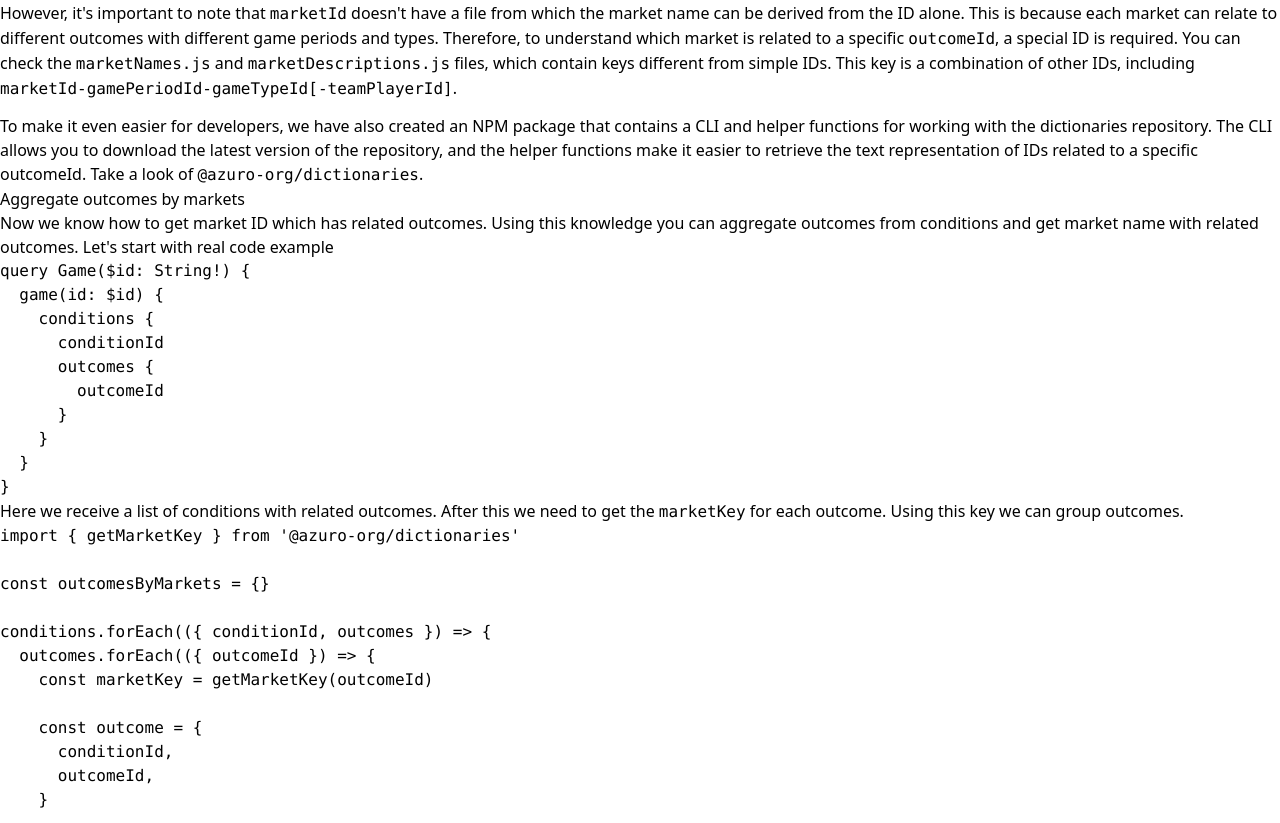
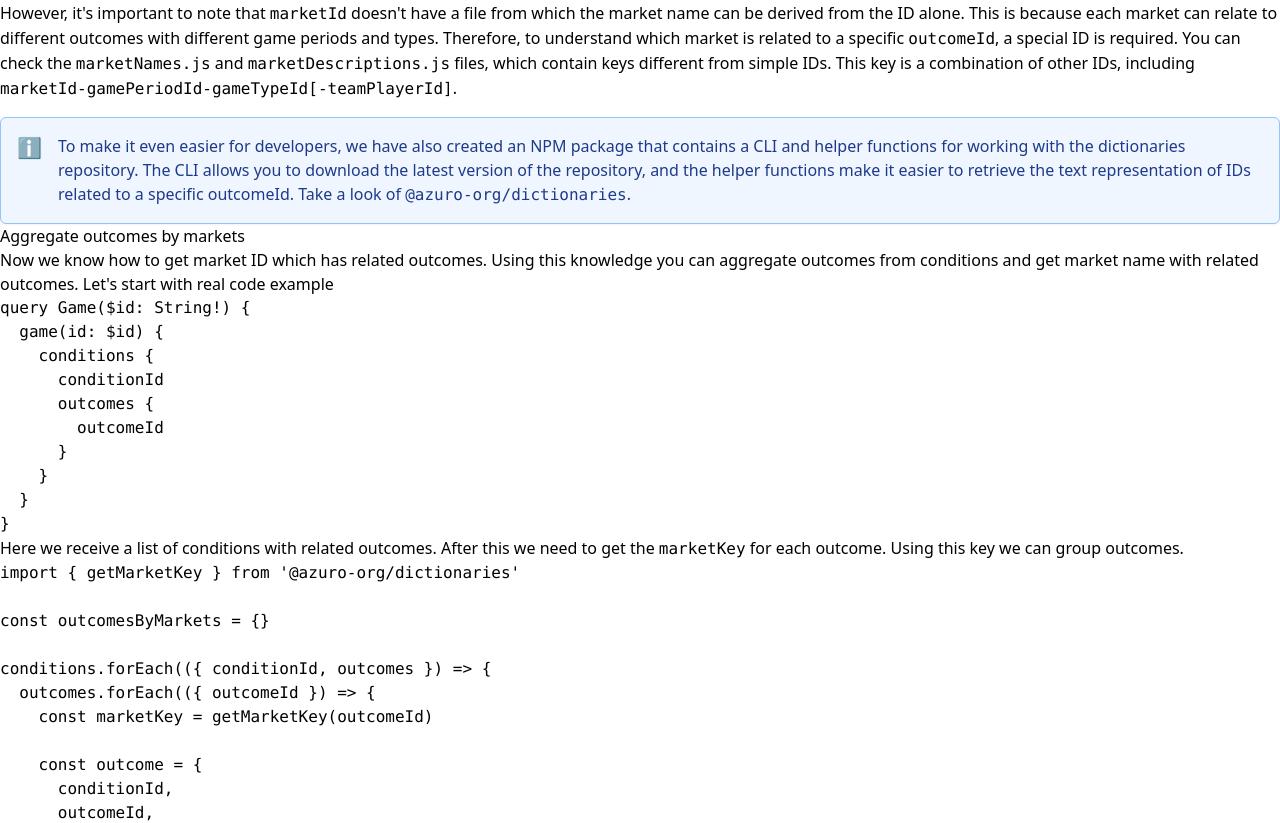
Before and after one commit to Azuro-protocol/gem-docs, a Next.js app: page /guides/markets-and-outcomes in a window 1280 px wide. Shown: the part 807-1630 px from the top of the page. Built offline with nearby package versions, Linux system fonts and the light colour scheme.

Commit message:
update "markets" article

```diff
--- a/pages/guides/markets-and-outcomes.mdx
+++ b/pages/guides/markets-and-outcomes.mdx
@@ -52,10 +52,12 @@ to understand which market is related to a specific `outcomeId`, a special ID is
 and `marketDescriptions.js` files, which contain keys different from simple IDs. This key is a combination of other IDs,
 including `marketId-gamePeriodId-gameTypeId[-teamPlayerId]`.
 
-To make it even easier for developers, we have also created an NPM package that contains a CLI and helper functions
-for working with the dictionaries repository. The CLI allows you to download the latest version of the repository, and
-the helper functions make it easier to retrieve the text representation of IDs related to a specific outcomeId. Take a
-look of [`@azuro-org/dictionaries`](https://www.npmjs.com/package/@azuro-org/dictionaries).
+<Callout type="info">
+  To make it even easier for developers, we have also created an NPM package that contains a CLI and helper functions
+  for working with the dictionaries repository. The CLI allows you to download the latest version of the repository, and
+  the helper functions make it easier to retrieve the text representation of IDs related to a specific outcomeId. Take a
+  look of [`@azuro-org/dictionaries`](https://www.npmjs.com/package/@azuro-org/dictionaries).
+</Callout>
 
 
 ## Aggregate outcomes by markets
@@ -213,10 +215,7 @@ const finalMarkets = Object.values(finalMarketsMap)
 The example provided demonstrates how you can group and sort outcomes. However, it is important to note that the sorting
 method may differ depending on the specific requirements of your application.
 
-If the grouping and sorting method described above is suitable for your needs, you can utilize the
-`aggregateOutcomesByMarkets` helper function from the [`@azuro-org/toolkit`](https://www.npmjs.com/package/@azuro-org/toolkit) library.
-This function can assist with grouping and sorting outcomes by market key.
 
-## Try it yourself
+{/* ## Try it yourself
 
-[Playground](https://stackblitz.com/edit/react-ts-3ggqdj?file=useData.ts)
+[Playground](https://stackblitz.com/edit/react-ts-3ggqdj?file=useData.ts) */}
```
